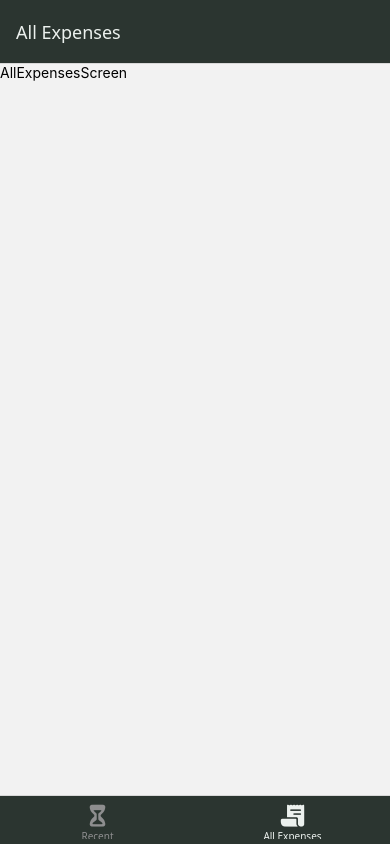
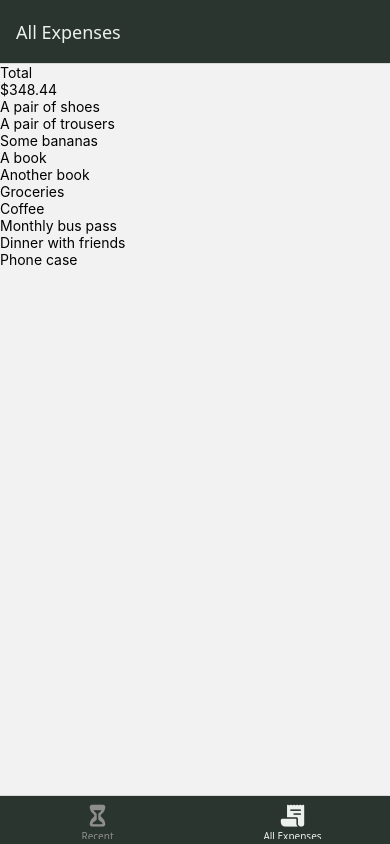
Before and after one commit to tripham-fi/expensetracker, a React Native app: screen /AllExpenses in a window 390 px wide. Built offline with nearby package versions, Linux system fonts and the light colour scheme.

Commit message:
feat: added ExpensesOutput component for list of expense

```diff
--- a/app.json
+++ b/app.json
@@ -20,6 +20,10 @@
     },
     "web": {
       "favicon": "./assets/favicon.png"
-    }
+    },
+    "plugins": [
+      "expo-status-bar",
+      "expo-font"
+    ]
   }
 }
--- /dev/null
+++ b/components/ExpensesOutput/ExpensesList.tsx
@@ -0,0 +1,20 @@
+import { FlatList, ListRenderItemInfo, Text } from "react-native";
+import { expense } from "../../constants/types";
+
+interface ExpensesListProp {
+  expenses: expense[];
+}
+
+function renderExpenseItem(itemData: ListRenderItemInfo<expense>) {
+  return <Text key={itemData.index}>{itemData.item.description}</Text>;
+}
+
+export default function ExpensesList({ expenses }: ExpensesListProp) {
+  return (
+    <FlatList
+      data={expenses}
+      renderItem={renderExpenseItem}
+      keyExtractor={(item) => item.id}
+    />
+  );
+}
--- /dev/null
+++ b/components/ExpensesOutput/ExpensesOutput.tsx
@@ -0,0 +1,84 @@
+import { View } from "react-native";
+import ExpensesSummary from "./ExpensesSummary";
+import ExpensesList from "./ExpensesList";
+import { expense } from "../../constants/types";
+
+interface ExpensesOutputProp {
+  expenses?: expense[];
+  expernsesPeriod: string;
+};
+
+const DUMMY_EXPENSES: expense[] = [
+  {
+    id: "e1",
+    description: "A pair of shoes",
+    amount: 59.99,
+    date: new Date("2021-12-19"),
+  },
+  {
+    id: "e2",
+    description: "A pair of trousers",
+    amount: 89.29,
+    date: new Date("2022-01-05"),
+  },
+  {
+    id: "e3",
+    description: "Some bananas",
+    amount: 5.99,
+    date: new Date("2021-12-01"),
+  },
+  {
+    id: "e4",
+    description: "A book",
+    amount: 14.99,
+    date: new Date("2022-02-19"),
+  },
+  {
+    id: "e5",
+    description: "Another book",
+    amount: 18.59,
+    date: new Date("2022-02-18"),
+  },
+  {
+    id: "e6",
+    description: "Groceries",
+    amount: 42.35,
+    date: new Date("2026-03-08"),
+  },
+  {
+    id: "e7",
+    description: "Coffee",
+    amount: 3.5,
+    date: new Date("2026-03-10"),
+  },
+  {
+    id: "e8",
+    description: "Monthly bus pass",
+    amount: 62.0,
+    date: new Date("2026-03-01"),
+  },
+  {
+    id: "e9",
+    description: "Dinner with friends",
+    amount: 38.75,
+    date: new Date("2026-03-09"),
+  },
+  {
+    id: "e10",
+    description: "Phone case",
+    amount: 12.99,
+    date: new Date("2026-03-11"),
+  },
+];
+
+export default function ExpensesOutput({
+  expenses = DUMMY_EXPENSES,
+  expernsesPeriod,
+}: ExpensesOutputProp) {
+  return (
+    <View>
+      <ExpensesSummary expenses={expenses} periodName={expernsesPeriod} />
+      <ExpensesList expenses={expenses}/>
+    </View>
+  );
+}
--- /dev/null
+++ b/components/ExpensesOutput/ExpensesSummary.tsx
@@ -0,0 +1,21 @@
+import { Text, View } from "react-native";
+import { expense } from "../../constants/types";
+
+interface ExpensesSummaryProp {
+  expenses: expense[];
+  periodName: string;
+};
+
+function ExpensesSummary({ expenses, periodName }: ExpensesSummaryProp) {
+  const expenseSum = expenses.reduce((sum, expense) => {
+    return sum + expense.amount;
+  }, 0);
+  return (
+    <View>
+      <Text>{periodName}</Text>
+      <Text>${expenseSum.toFixed(2)}</Text>
+    </View>
+  );
+}
+
+export default ExpensesSummary;
--- a/screens/AllExpensesScreen.tsx
+++ b/screens/AllExpensesScreen.tsx
@@ -1,8 +1,9 @@
 import { Text } from "react-native";
+import ExpensesOutput from "../components/ExpensesOutput/ExpensesOutput";
 
 
 export default function AllExpensesScreen() {
   return (
-    <Text>AllExpensesScreen</Text>
+    <ExpensesOutput expernsesPeriod="Total" />
   )
 }
--- a/screens/RecentExpensesScreen.tsx
+++ b/screens/RecentExpensesScreen.tsx
@@ -1,5 +1,6 @@
 import { Text } from "react-native";
+import ExpensesOutput from "../components/ExpensesOutput/ExpensesOutput";
 
 export default function RecentExpensesScreen() {
-  return <Text>RecentExpensesScreen</Text>;
+  return <ExpensesOutput expernsesPeriod="Last 7 Days"/>
 }
```
Also changed, not shown: constants/types.ts (+10 -3 lines), package.json (+8 -7 lines), 1 other file (tests, documents, lock files or other folders).
